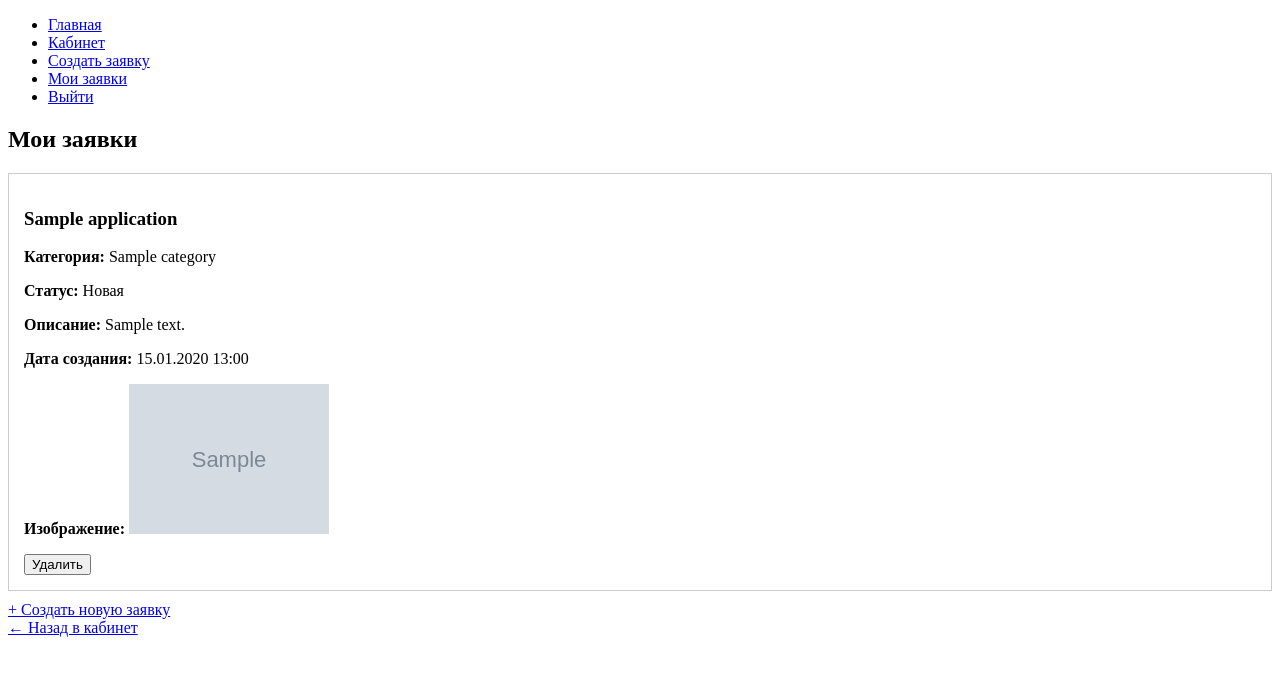
After one commit to IvanDenisenko-j/Design-pro, a Django app: page /applications/ in a window 1280 px wide. The commit adds this page. Shown: the top 676 px of the page. Run offline with Django 5.2, Linux system fonts and the light colour scheme; a user stored in the database is signed in; tables that the repository leaves empty hold one stand-in row (values such as "Sample post"); grey boxes marked "Sample" are stand-in pictures.

Commit message:
crate applications

```diff
--- a/DesignPro/main/models.py
+++ b/DesignPro/main/models.py
@@ -1,3 +1,38 @@
 from django.db import models
+from django.contrib.auth.models import User
+from django.utils import timezone
 
-# Create your models here.
+
+class Category(models.Model):
+    name = models.CharField(max_length=100, verbose_name='Название категории')
+
+    def __str__(self):
+        return self.name
+
+    class Meta:
+        verbose_name = 'Категория'
+        verbose_name_plural = 'Категории'
+
+
+class Application(models.Model):
+    STATUS_CHOICES = [
+        ('new', 'Новая'),
+        ('in_progress', 'Принято в работу'),
+        ('completed', 'Выполнено'),
+    ]
+
+    name = models.CharField(max_length=100, verbose_name='Название')
+    description = models.TextField(verbose_name='Описание')
+    category = models.ForeignKey(Category, on_delete=models.CASCADE, verbose_name='Категория')
+    image = models.ImageField(upload_to='applications/', verbose_name='Изображение', blank=True, null=True)
+    image_design = models.ImageField(upload_to='designs/', verbose_name='Дизайн', blank=True, null=True)
+    status = models.CharField(max_length=20, choices=STATUS_CHOICES, default='new', verbose_name='Статус')
+    created_at = models.DateTimeField(default=timezone.now, verbose_name='Дата создания')
+    user = models.ForeignKey(User, on_delete=models.CASCADE, verbose_name='Пользователь')
+
+    def __str__(self):
+        return self.name
+
+    class Meta:
+        verbose_name = 'Заявка'
+        verbose_name_plural = 'Заявки'
--- /dev/null
+++ b/DesignPro/main/templates/application_list.html
@@ -0,0 +1,32 @@
+{% extends 'base.html' %}
+
+{% block content %}
+<h2>Мои заявки</h2>
+
+{% if applications %}
+    {% for application in applications %}
+    <div style="border: 1px solid #ccc; padding: 15px; margin: 10px 0;">
+        <h3>{{ application.name }}</h3>
+        <p><strong>Категория:</strong> {{ application.category }}</p>
+        <p><strong>Статус:</strong> {{ application.get_status_display }}</p>
+        <p><strong>Описание:</strong> {{ application.description }}</p>
+        <p><strong>Дата создания:</strong> {{ application.created_at|date:"d.m.Y H:i" }}</p>
+
+        {% if application.image %}
+        <p><strong>Изображение:</strong> <img src="{{ application.image.url }}" alt="{{ application.name }}" width="200"></p>
+        {% endif %}
+
+        <form method="post" action="{% url 'delete_application' application.pk %}">
+            {% csrf_token %}
+            <button type="submit" onclick="return confirm('Удалить эту заявку?')">Удалить</button>
+        </form>
+    </div>
+    {% endfor %}
+{% else %}
+    <p>У вас пока нет заявок.</p>
+{% endif %}
+
+<a href="{% url 'create_application' %}">+ Создать новую заявку</a>
+<br>
+<a href="{% url 'home' %}">← Назад в кабинет</a>
+{% endblock %}
--- a/DesignPro/main/templates/basic.html
+++ b/DesignPro/main/templates/base.html
@@ -11,6 +11,12 @@
             <li><a href="{% url 'index' %}">Главная</a></li>
             {% if user.is_authenticated %}
                 <li><a href="{% url 'home' %}">Кабинет</a></li>
+                <li><a href="{% url 'create_application' %}">Создать заявку</a></li>
+                <li><a href="{% url 'application_list' %}">Мои заявки</a></li>
+                {% if user.is_staff %}
+                    <li><a href="{% url 'create_category' %}">Создать категорию</a></li>
+                    <li><a href="{% url 'category_list' %}">Категории</a></li>
+                {% endif %}
                 <li><a href="{% url 'logout' %}">Выйти</a></li>
             {% else %}
                 <li><a href="{% url 'login' %}">Войти</a></li>
@@ -23,9 +29,7 @@
         {% if messages %}
         <div>
             {% for message in messages %}
-            <div>
-                {{ message }}
-            </div>
+            <div>{{ message }}</div>
             {% endfor %}
         </div>
         {% endif %}
--- a/DesignPro/main/templates/home.html
+++ b/DesignPro/main/templates/home.html
@@ -1,4 +1,4 @@
-{% extends 'basic.html' %}
+{% extends 'base.html' %}
 
 {% block content %}
 <h1>Личный кабинет</h1>
--- a/DesignPro/main/templates/index.html
+++ b/DesignPro/main/templates/index.html
@@ -1,4 +1,4 @@
-{% extends 'basic.html' %}
+{% extends 'base.html' %}
 
 {% block content %}
 <h1>Добро пожаловать в DesignPro!</h1>
--- a/DesignPro/main/templates/login.html
+++ b/DesignPro/main/templates/login.html
@@ -1,4 +1,4 @@
-{% extends 'basic.html' %}
+{% extends 'base.html' %}
 
 {% block content %}
 <h2>Вход</h2>
--- a/DesignPro/main/templates/register.html
+++ b/DesignPro/main/templates/register.html
@@ -1,4 +1,4 @@
-{% extends 'basic.html' %}
+{% extends 'base.html' %}
 
 {% block content %}
 <h2>Регистрация</h2>
--- a/DesignPro/main/urls.py
+++ b/DesignPro/main/urls.py
@@ -7,4 +7,13 @@ urlpatterns = [
     path('', views.login_view, name='login'),
     path('home/', views.home_view, name='home'),
     path('index/', views.index, name='index'),
+
+    path('applications/create/', views.create_application, name='create_application'),
+    path('applications/', views.application_list, name='application_list'),
+    path('applications/delete/<int:pk>/', views.delete_application, name='delete_application'),
+
+
+    path('categories/create/', views.create_category, name='create_category'),
+    path('categories/', views.category_list, name='category_list'),
+    path('categories/delete/<int:pk>/', views.delete_category, name='delete_category'),
 ]
--- a/DesignPro/main/views.py
+++ b/DesignPro/main/views.py
@@ -1,7 +1,10 @@
-from django.shortcuts import render, redirect
 from django.contrib.auth import login, authenticate, logout
-from django.contrib.auth.decorators import login_required
 from .forms import UserRegisterForm, CustomLoginForm
+from django.shortcuts import render, redirect, get_object_or_404
+from django.contrib.auth.decorators import login_required, user_passes_test
+from django.contrib import messages
+from .models import Application, Category
+from .forms import ApplicationForm, CategoryForm
 
 def register(request):
     if request.method == 'POST':
@@ -38,3 +41,73 @@ def index(request):
 def logout_view(request):
     logout(request)
     return redirect('/')
+
+
+def is_staff(user):
+    return user.is_staff
+
+
+@login_required
+def create_application(request):
+    if request.method == 'POST':
+        form = ApplicationForm(request.POST, request.FILES)
+        if form.is_valid():
+            application = form.save(commit=False)
+            application.user = request.user
+            application.save()
+            messages.success(request, 'Заявка успешно создана!')
+            return redirect('application_list')
+    else:
+        form = ApplicationForm()
+
+    return render(request, 'create_application.html', {'form': form})
+
+
+@login_required
+def application_list(request):
+    applications = Application.objects.filter(user=request.user).order_by('-created_at')
+    return render(request, 'application_list.html', {'applications': applications})
+
+
+@login_required
+def delete_application(request, pk):
+    application = get_object_or_404(Application, pk=pk, user=request.user)
+
+    if request.method == 'POST':
+        application.delete()
+        messages.success(request, 'Заявка успешно удалена!')
+        return redirect('application_list')
+
+    return render(request, 'delete_application.html', {'application': application})
+
+
+@user_passes_test(is_staff)
+def create_category(request):
+    if request.method == 'POST':
+        form = CategoryForm(request.POST)
+        if form.is_valid():
+            form.save()
+            messages.success(request, 'Категория успешно создана!')
+            return redirect('category_list')
+    else:
+        form = CategoryForm()
+
+    return render(request, 'create_category.html', {'form': form})
+
+
+@user_passes_test(is_staff)
+def category_list(request):
+    categories = Category.objects.all()
+    return render(request, 'category_list.html', {'categories': categories})
+
+
+@user_passes_test(is_staff)
+def delete_category(request, pk):
+    category = get_object_or_404(Category, pk=pk)
+
+    if request.method == 'POST':
+        category.delete()
+        messages.success(request, 'Категория успешно удалена!')
+        return redirect('category_list')
+
+    return render(request, 'delete_category.html', {'category': category})
```
Also changed, not shown: DesignPro/main/forms.py (+26 -0 lines), DesignPro/main/templates/category_list.html (added, +24 -0 lines), DesignPro/main/templates/create_application.html (added, +33 -0 lines), DesignPro/main/templates/create_category.html (added, +18 -0 lines), DesignPro/db.sqlite3, DesignPro/main/migrations/0001_initial.py (added).
